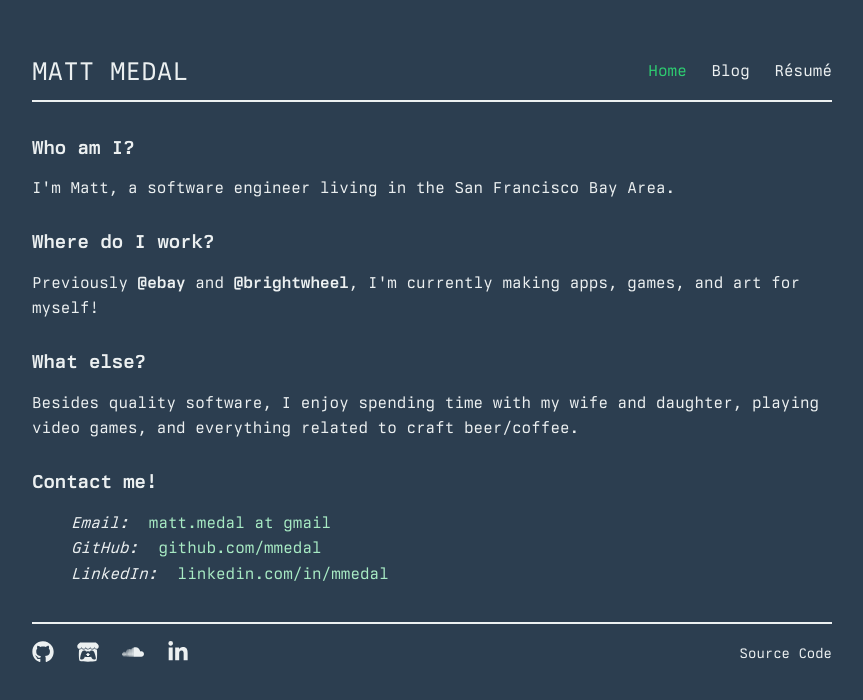
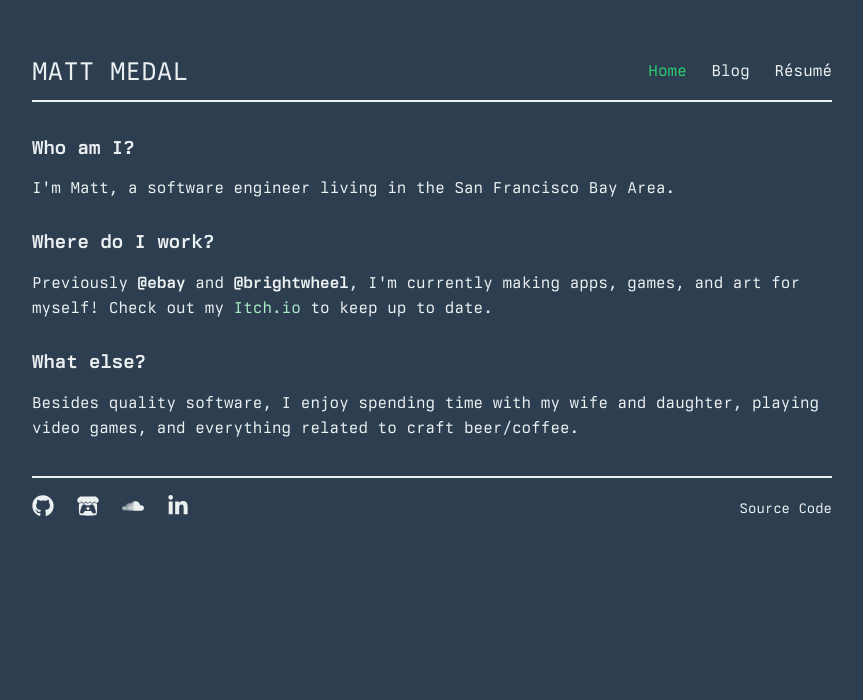
Before and after one commit to mmedal/website, a website: page html/index.pug in a window 1280 px wide. Shown: the whole page, without its empty margins (208-1071 px from the left). Drawn offline with nearby package versions, Linux system fonts and the light colour scheme; files that its build step writes are made by us from their sources; files whose address does not match are found by name.

Commit message:
Tweak about me

```diff
--- a/css/views/home.less
+++ b/css/views/home.less
@@ -18,6 +18,16 @@ body {
   p {
     font-size: 16px;
     margin-bottom: 30px;
+
+    a {
+      text-decoration: none;
+      color: @nav-hover;
+
+      &:hover {
+        text-decoration: underline;
+        color: @nav-text-active;
+      }
+    }
   }
 
   li {
--- a/html/index.pug
+++ b/html/index.pug
@@ -6,17 +6,6 @@ block content
     h2 Who am I?
     p I'm Matt, a software engineer living in the San Francisco Bay Area.
     h2 Where do I work?
-    p Previously <strong>@ebay</strong> and <strong>@brightwheel</strong>, I'm currently making apps, games, and art for myself!
+    p Previously <strong>@ebay</strong> and <strong>@brightwheel</strong>, I'm currently making apps, games, and art for myself! Check out my <a href="https://mmedal.itch.io" target="_blank">Itch.io</a> to keep up to date.
     h2 What else?
     p Besides quality software, I enjoy spending time with my wife and daughter, playing video games, and everything related to craft beer/coffee.
-    h2 Contact me!
-    ul.contact
-      li
-        em Email:&nbsp;&nbsp;
-        a(href='') matt.medal at gmail
-      li
-        em GitHub:&nbsp;&nbsp;
-        a(href='https://github.com/mmedal', target='_blank') github.com/mmedal
-      li
-        em LinkedIn:&nbsp;&nbsp;
-        a(href='https://www.linkedin.com/in/mmedal', target='_blank') linkedin.com/in/mmedal
```
